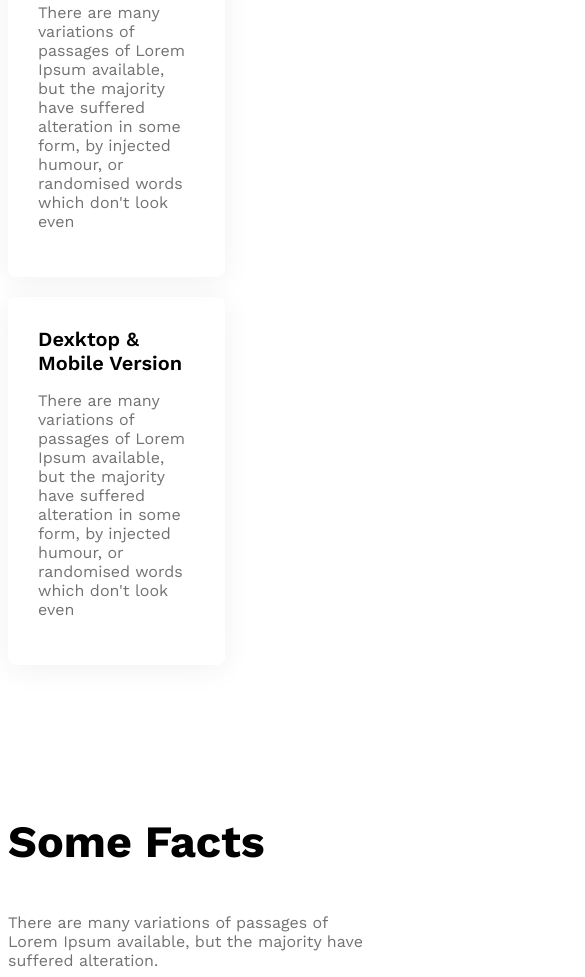
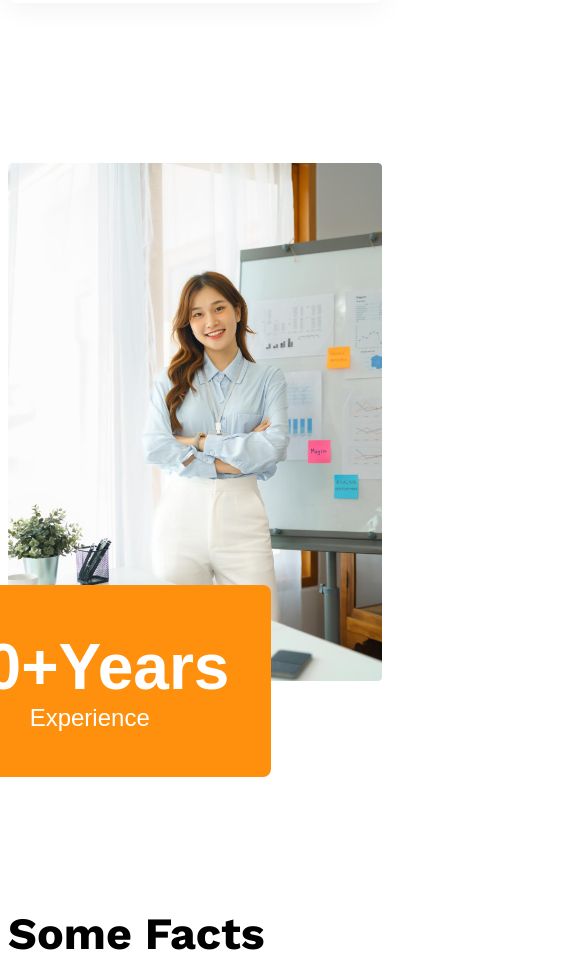
Before and after one commit to kamrolhasantanbir123/g3-architects-website, a plain HTML site: page index.html in a window 390 px wide. Shown: the part 3720-4697 px from the top of the page, 585 px wide, since content can reach past the window. Drawn offline with nearby package versions, Linux system fonts and the light colour scheme.

Commit message:
added experinece badge and feature section responsive

```diff
--- a/index.html
+++ b/index.html
@@ -70,7 +70,7 @@
                         <p class="text-light-gray">There are many variations of passages of Lorem Ipsum available, but the majority have suffered alteration in some form, by injected humour, or randomised words which don't look even</p>
                  </div>
             </div>
-            <div>
+            <div class="featured-architect">
                 <img src="images/architect.png" alt="">
             <button id="experience-badge" class="btn-primary">
                 <span id="experience-year">10+Years</span>
--- a/style/architects.css
+++ b/style/architects.css
@@ -106,6 +106,10 @@ main >section{
     margin-left: 130px;
     max-width: 530px;
 }
+#experience-badge{
+    margin-top: 20px;
+    margin-left: 20px;
+}
 
 /* sponsor related styles */
 .sponsor-info{
@@ -141,6 +145,21 @@ main >section{
     margin-bottom: 0;
 
 }
+#experience-badge{
+    padding: 45px 42px;
+    font-size: 1.5rem;
+    font-weight: 500;
+    margin-left: -100px;
+    margin-top: -100px;
+}
+#experience-year{
+    font-size: 4rem;
+    font-weight: 700;
+}
+
+.featured-architect img{
+  width: 100%;
+}
 /* some facts related styles */
 .facts-container{
     display: grid;
@@ -175,6 +194,7 @@ main >section{
 /* responsive media query */
 @media screen and (max-width: 576px) {
     .navbar,
+    .features,
     .nav-links,
     .teams{
         flex-direction: column;
```
